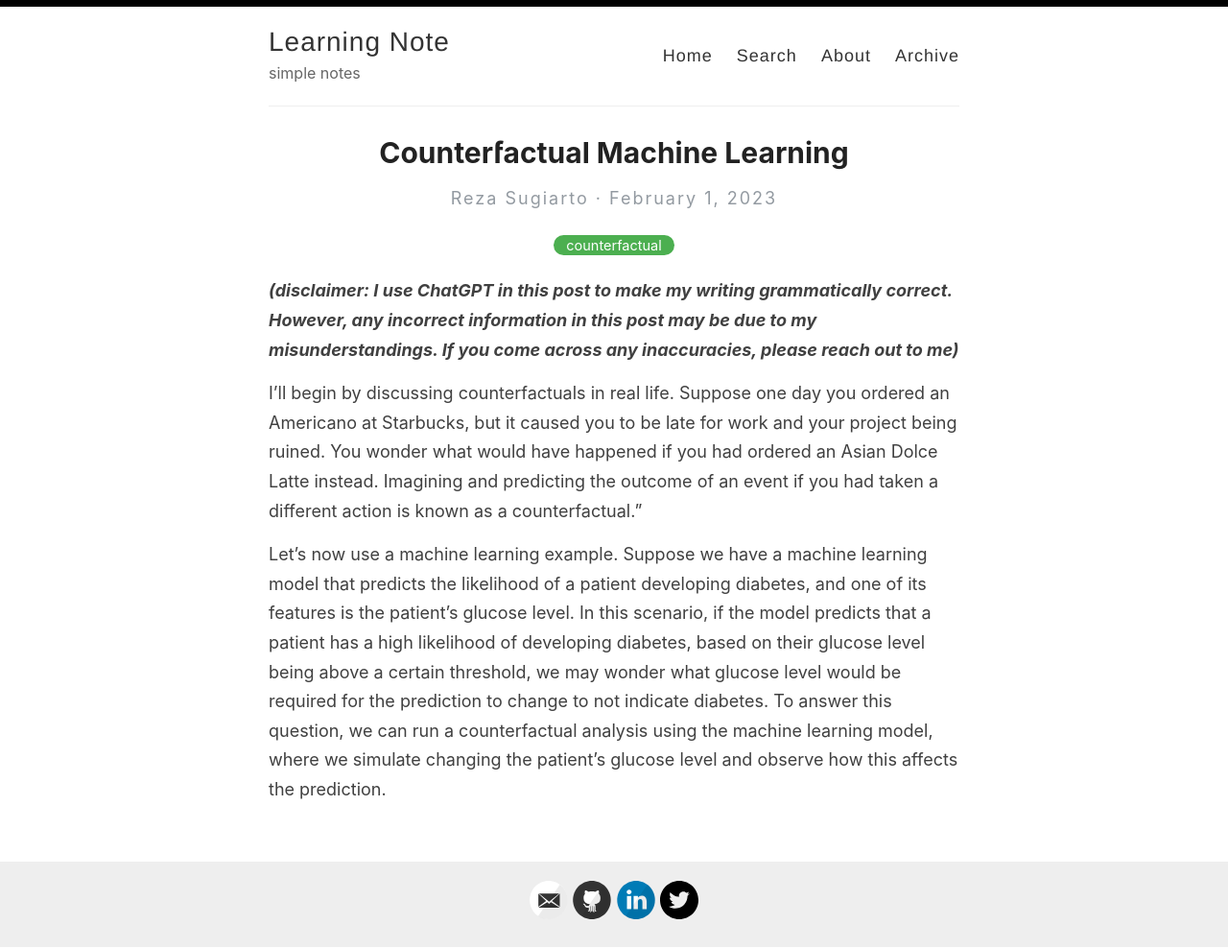
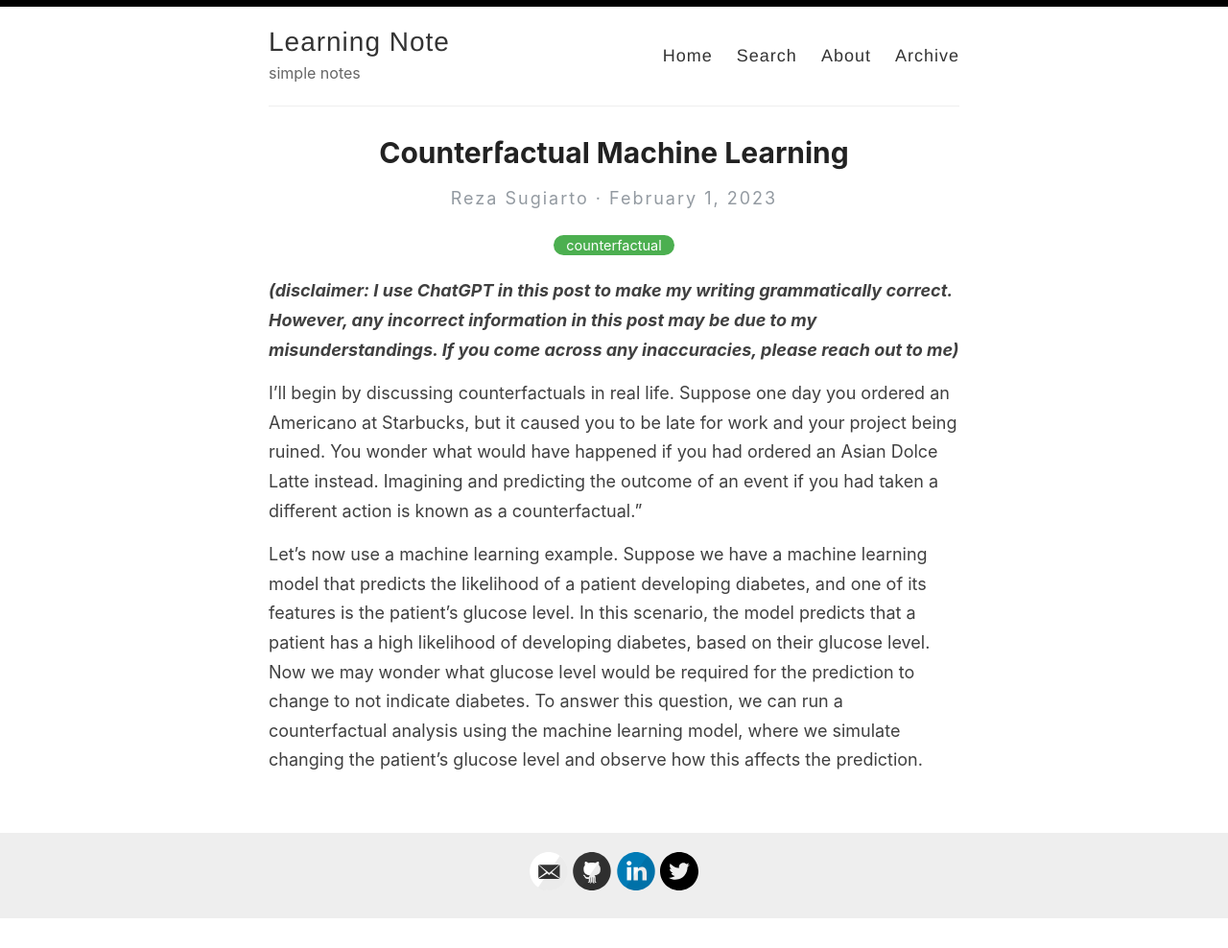
Before and after one commit to rzsgrt/rzsgrt.io, a Jekyll site: the page built from _posts/2023-02-01-counterfactual-machine-learning.md, in a window 1280 px wide. Shown: the whole page at 96% size. Built offline with Jekyll 4.4.1, drawn with Linux system fonts in a browser that asks for light colours; after the commit the page ends 957 px from its top, so only the background shows below that.

Commit message:
Edit some word

```diff
--- a/_posts/2023-02-01-counterfactual-machine-learning.md
+++ b/_posts/2023-02-01-counterfactual-machine-learning.md
@@ -7,4 +7,4 @@ categories: [counterfactual]
 
 I'll begin by discussing counterfactuals in real life. Suppose one day you ordered an Americano at Starbucks, but it caused you to be late for work and your project being ruined. You wonder what would have happened if you had ordered an Asian Dolce Latte instead. Imagining and predicting the outcome of an event if you had taken a different action is known as a counterfactual."
 
-Let's now use a machine learning example. Suppose we have a machine learning model that predicts the likelihood of a patient developing diabetes, and one of its features is the patient's glucose level. In this scenario, if the model predicts that a patient has a high likelihood of developing diabetes, based on their glucose level being above a certain threshold, we may wonder what glucose level would be required for the prediction to change to not indicate diabetes. To answer this question, we can run a counterfactual analysis using the machine learning model, where we simulate changing the patient's glucose level and observe how this affects the prediction.
+Let's now use a machine learning example. Suppose we have a machine learning model that predicts the likelihood of a patient developing diabetes, and one of its features is the patient's glucose level. In this scenario, the model predicts that a patient has a high likelihood of developing diabetes, based on their glucose level. Now we may wonder what glucose level would be required for the prediction to change to not indicate diabetes. To answer this question, we can run a counterfactual analysis using the machine learning model, where we simulate changing the patient's glucose level and observe how this affects the prediction.
```
